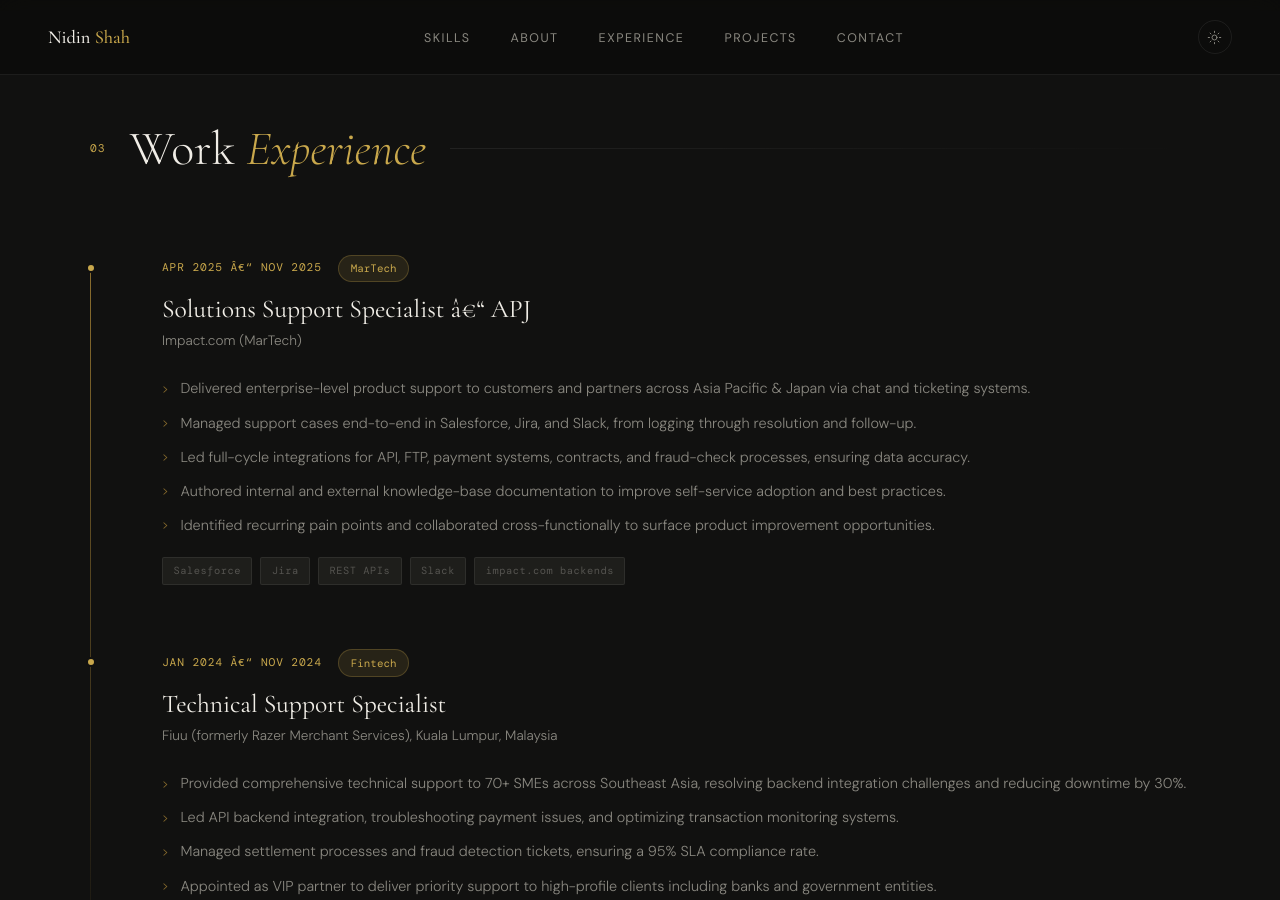
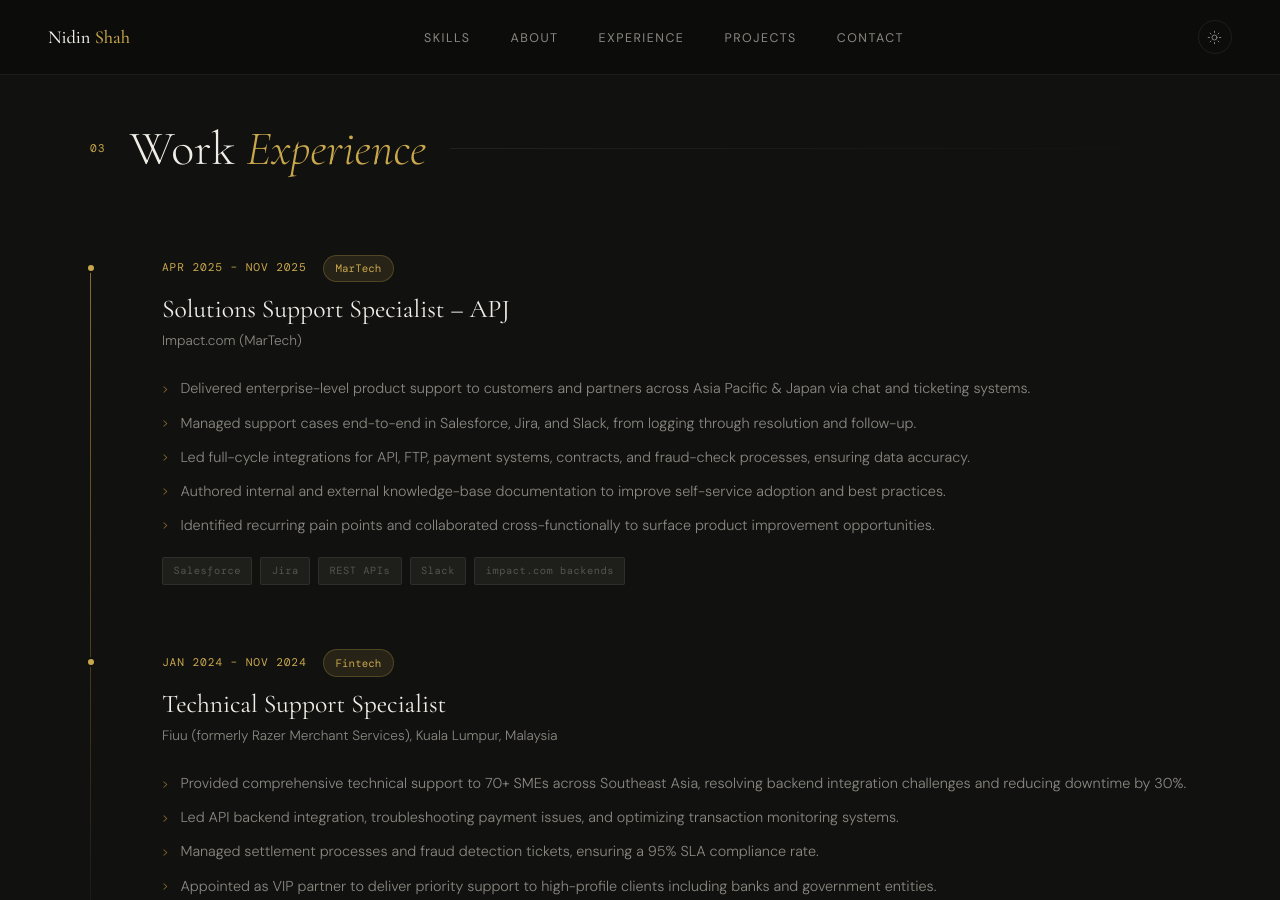
Before and after one commit to nidinshah/nidinshah.github.io, a Jekyll site: the page index.html, which Jekyll copies as it is, in a window 1280 px wide and 900 px high, scrolled down 2213 px. Built offline with Jekyll 4.4.1, drawn with Linux system fonts in a browser that asks for light colours; some of the changed text lies outside the part shown.

Commit message:
Fix all corrupted characters and broken paths on main page

```diff
--- a/index.html
+++ b/index.html
@@ -145,7 +145,7 @@
 </head>
 <body>
 <nav>
-  <a class="nav-logo" href="index.html#">Nidin <span>Shah</span></a>
+  <a class="nav-logo" href="#">Nidin <span>Shah</span></a>
   <ul class="nav-links">
     <li><a href="#skills">Skills</a></li>
     <li><a href="#about">About</a></li>
@@ -176,13 +176,13 @@
 <section class="hero" id="home">
   <div class="hero-grid container">
     <div>
-      <div class="hero-label">Portfolio Â· KL, Malaysia</div>
+      <div class="hero-label">Portfolio &middot; KL, Malaysia</div>
       <h1 class="hero-name">Nidin Shah<br><em>Ryidhzuan</em></h1>
       <p class="hero-tagline">API, Cloud &amp; Data Analytics enthusiast.</p>
       <div class="hero-actions">
         <a class="btn btn-primary" href="mailto:nidinshah@outlook.com">Get in Touch</a>
         <a class="btn btn-ghost" href="assets/resume.pdf" target="_blank">Download CV</a>
-        <a class="btn btn-ghost" href="https://www.linkedin.com/in/nidin-shah" target="_blank">LinkedIn â†—</a>
+        <a class="btn btn-ghost" href="https://www.linkedin.com/in/nidin-shah" target="_blank">LinkedIn &#8599;</a>
       </div>
     </div>
     <div class="hero-photo">
@@ -201,42 +201,42 @@
 </section>
 <section id="skills">
   <div class="container">
-    <div class="section-header reveal visible"><span class="section-number">01</span><h2 class="section-title">Technical <em>Skills</em></h2><div class="section-line"></div></div>
-    <p class="skills-intro reveal reveal-delay-1 visible">Technical support specialist with hands-on experience in system integrations and a growing focus on cloud infrastructure and AI technologies.</p>
+    <div class="section-header reveal"><span class="section-number">01</span><h2 class="section-title">Technical <em>Skills</em></h2><div class="section-line"></div></div>
+    <p class="skills-intro reveal reveal-delay-1">Technical support specialist with hands-on experience in system integrations and a growing focus on cloud infrastructure and AI technologies.</p>
     <div class="skills-grid">
-      <div class="skill-card reveal visible"><span class="skill-icon">&#128194;</span><div class="skill-name">SQL</div><div class="skill-type">Database</div></div>
-      <div class="skill-card reveal visible"><span class="skill-icon">&#9729;</span><div class="skill-name">AWS</div><div class="skill-type">Cloud</div></div>
-      <div class="skill-card reveal visible"><span class="skill-icon">&#129302;</span><div class="skill-name">AI / LLM</div><div class="skill-type">Machine Learning</div></div>
-      <div class="skill-card reveal visible"><span class="skill-icon">&#128225;</span><div class="skill-name">REST APIs</div><div class="skill-type">Integration</div></div>
-      <div class="skill-card reveal visible"><span class="skill-icon">&#128300;</span><div class="skill-name">Python</div><div class="skill-type">Engineering</div></div>
+      <div class="skill-card reveal"><span class="skill-icon">&#128194;</span><div class="skill-name">SQL</div><div class="skill-type">Database</div></div>
+      <div class="skill-card reveal"><span class="skill-icon">&#9729;</span><div class="skill-name">AWS</div><div class="skill-type">Cloud</div></div>
+      <div class="skill-card reveal"><span class="skill-icon">&#129302;</span><div class="skill-name">AI / LLM</div><div class="skill-type">Machine Learning</div></div>
+      <div class="skill-card reveal"><span class="skill-icon">&#128225;</span><div class="skill-name">REST APIs</div><div class="skill-type">Integration</div></div>
+      <div class="skill-card reveal"><span class="skill-icon">&#128300;</span><div class="skill-name">Python</div><div class="skill-type">Engineering</div></div>
     </div>
   </div>
 </section>
 <section id="about">
   <div class="container">
-    <div class="section-header reveal visible"><span class="section-number">02</span><h2 class="section-title">About <em>Me</em></h2><div class="section-line"></div></div>
+    <div class="section-header reveal"><span class="section-number">02</span><h2 class="section-title">About <em>Me</em></h2><div class="section-line"></div></div>
     <div class="about-layout">
       <div class="about-text">
-        <p class="reveal visible">Technical support specialist with experience in fintech systems, backend integrations, and infrastructure-related troubleshooting. Skilled in resolving technical issues, supporting API-based systems, and working with cloud platforms in fast-paced environments.</p>
-        <p class="reveal reveal-delay-1 visible">Currently expanding my hands-on experience in AWS, cloud infrastructure, and AI technologies through personal projects and continuous learning. I enjoy understanding how systems work behind the scenes and building practical solutions that improve reliability and user experience.</p>
+        <p class="reveal">Technical support specialist with experience in fintech systems, backend integrations, and infrastructure-related troubleshooting. Skilled in resolving technical issues, supporting API-based systems, and working with cloud platforms in fast-paced environments.</p>
+        <p class="reveal reveal-delay-1">Currently expanding my hands-on experience in AWS, cloud infrastructure, and AI technologies through personal projects and continuous learning. I enjoy understanding how systems work behind the scenes and building practical solutions that improve reliability and user experience.</p>
 
       </div>
       <div class="about-stats">
-        <div class="stat-item reveal reveal-delay-1 visible"><div class="stat-number">70+</div><div class="stat-label">tickets resolved daily across Asia Pacific &amp; Japan</div></div>
-        <div class="stat-item reveal reveal-delay-2 visible"><div class="stat-number">30%</div><div class="stat-label">Downtime reduction achieved</div></div>
-        <div class="stat-item reveal reveal-delay-3 visible"><div class="stat-number">95%</div><div class="stat-label">SLA compliance rate maintained</div></div>
+        <div class="stat-item reveal reveal-delay-1"><div class="stat-number">70+</div><div class="stat-label">tickets resolved daily across Asia Pacific &amp; Japan</div></div>
+        <div class="stat-item reveal reveal-delay-2"><div class="stat-number">30%</div><div class="stat-label">Downtime reduction achieved</div></div>
+        <div class="stat-item reveal reveal-delay-3"><div class="stat-number">95%</div><div class="stat-label">SLA compliance rate maintained</div></div>
       </div>
     </div>
   </div>
 </section>
 <section id="experience">
   <div class="container">
-    <div class="section-header reveal visible"><span class="section-number">03</span><h2 class="section-title">Work <em>Experience</em></h2><div class="section-line"></div></div>
+    <div class="section-header reveal"><span class="section-number">03</span><h2 class="section-title">Work <em>Experience</em></h2><div class="section-line"></div></div>
     <div class="timeline">
-      <div class="timeline-item reveal visible">
+      <div class="timeline-item reveal">
         <div class="timeline-dot"></div>
-        <div class="timeline-meta"><span class="timeline-date">Apr 2025 â€“ Nov 2025</span><span class="timeline-badge">MarTech</span></div>
-        <h3 class="timeline-role">Solutions Support Specialist â€“ APJ</h3>
+        <div class="timeline-meta"><span class="timeline-date">Apr 2025 &ndash; Nov 2025</span><span class="timeline-badge">MarTech</span></div>
+        <h3 class="timeline-role">Solutions Support Specialist &ndash; APJ</h3>
         <p class="timeline-company">Impact.com (MarTech)</p>
         <ul class="timeline-bullets">
           <li>Delivered enterprise-level product support to customers and partners across Asia Pacific &amp; Japan via chat and ticketing systems.</li>
@@ -247,9 +247,9 @@
         </ul>
         <div class="tools-list"><span class="tool-tag">Salesforce</span><span class="tool-tag">Jira</span><span class="tool-tag">REST APIs</span><span class="tool-tag">Slack</span><span class="tool-tag">impact.com backends</span></div>
       </div>
-      <div class="timeline-item reveal reveal-delay-2 visible">
+      <div class="timeline-item reveal reveal-delay-2">
         <div class="timeline-dot"></div>
-        <div class="timeline-meta"><span class="timeline-date">Jan 2024 â€“ Nov 2024</span><span class="timeline-badge">Fintech</span></div>
+        <div class="timeline-meta"><span class="timeline-date">Jan 2024 &ndash; Nov 2024</span><span class="timeline-badge">Fintech</span></div>
         <h3 class="timeline-role">Technical Support Specialist</h3>
         <p class="timeline-company">Fiuu (formerly Razer Merchant Services), Kuala Lumpur, Malaysia</p>
         <ul class="timeline-bullets">
@@ -266,21 +266,21 @@
 </section>
 <section id="projects">
   <div class="container">
-    <div class="section-header reveal visible"><span class="section-number">04</span><h2 class="section-title">Featured <em>Projects</em></h2><div class="section-line"></div></div>
+    <div class="section-header reveal"><span class="section-number">04</span><h2 class="section-title">Featured <em>Projects</em></h2><div class="section-line"></div></div>
     <div class="proj-cards">
-      <a class="proj-card reveal visible" href="projects/index.html">
+      <a class="proj-card reveal" href="projects/index.html">
         <div class="proj-card-icon">&#9729;</div>
         <h3 class="proj-card-title">AWS Cloud</h3>
         <p class="proj-card-desc">Building and deploying on AWS, S3, Amplify, Lambda, and API Gateway. Still learning, but shipping real projects along the way.</p>
         <span class="proj-card-link">View Projects &#8594;</span>
       </a>
-      <a class="proj-card reveal reveal-delay-2 visible" href="projects/index.html">
+      <a class="proj-card reveal reveal-delay-2" href="projects/index.html">
         <div class="proj-card-icon">&#128268;</div>
         <h3 class="proj-card-title">API &amp; Integrations</h3>
         <p class="proj-card-desc">Day-to-day experience integrating and troubleshooting REST APIs, from payment systems to merchant onboarding across Southeast Asia.</p>
         <span class="proj-card-link">View Projects &#8594;</span>
       </a>
-      <a class="proj-card reveal reveal-delay-3 visible" href="projects/index.html">
+      <a class="proj-card reveal reveal-delay-3" href="projects/index.html">
         <div class="proj-card-icon">&#128193;</div>
         <h3 class="proj-card-title">Support &amp; Research</h3>
         <p class="proj-card-desc">Side projects and miscellaneous technical work outside of cloud and API.</p>
@@ -291,8 +291,8 @@
 </section>
 <section id="education">
   <div class="container">
-    <div class="section-header reveal visible"><span class="section-number">05</span><h2 class="section-title"><em>Education</em></h2><div class="section-line"></div></div>
-    <div class="education-card reveal visible">
+    <div class="section-header reveal"><span class="section-number">05</span><h2 class="section-title"><em>Education</em></h2><div class="section-line"></div></div>
+    <div class="education-card reveal">
       <div class="edu-year">2021</div>
       <div>
         <h3 class="edu-degree">Information Technology</h3>
@@ -321,7 +321,7 @@
 </section>
 <footer>
   <div class="footer-logo">Nidin <span>Shah</span> Ryidhzuan</div>
-  <div class="footer-copy">Â© 2025 Â· All rights reserved</div>
+  <div class="footer-copy">&copy; 2025 &middot; All rights reserved</div>
 </footer>
 <script>
 const themeToggle=document.getElementById('themeToggle');
@@ -371,4 +371,9 @@
 
 
 
+
+
+
+
+
 </body></html>
```
